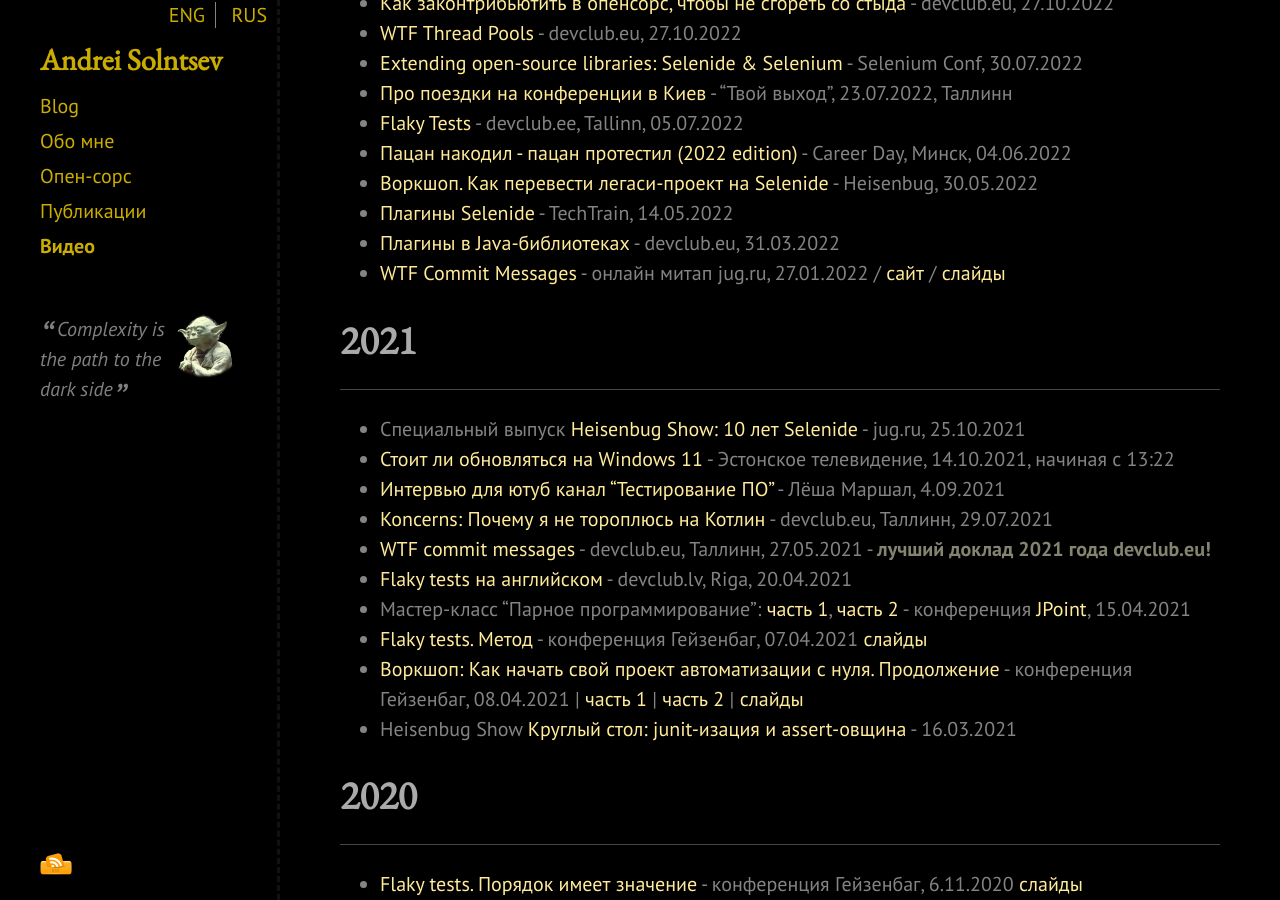
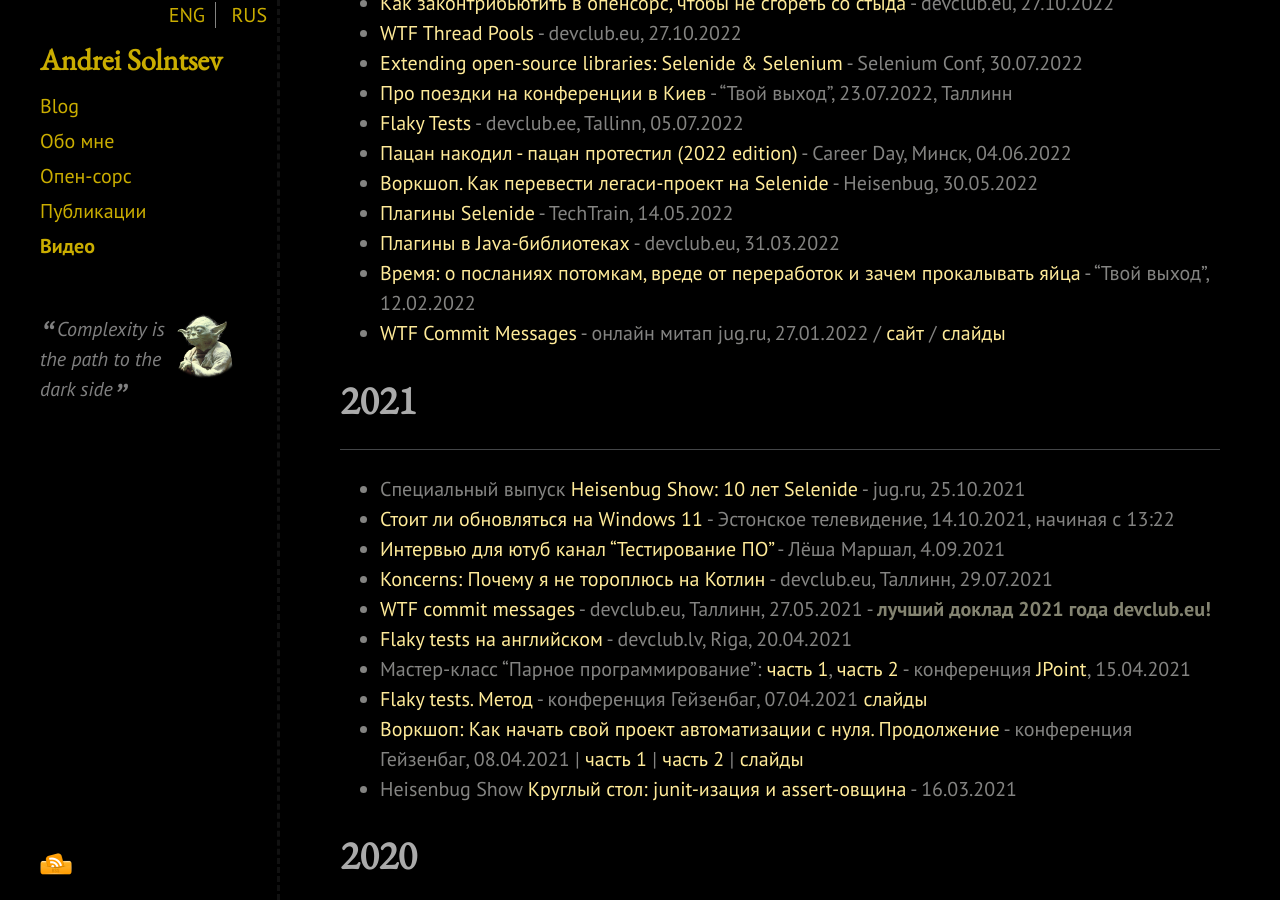
Before and after one commit to asolntsev/asolntsev.github.io, a Jekyll site: the page built from ru/video.md, in a window 1280 px wide and 900 px high, scrolled down 308 px. Built offline with Jekyll 4.4.1, drawn with Linux system fonts in a browser that asks for light colours; nearby versions of some CDN libraries.

Commit message:
add "Time" video from open mic

```diff
--- a/ru/video.md
+++ b/ru/video.md
@@ -18,6 +18,7 @@ category: ru
 * [Воркшоп. Как перевести легаси-проект на Selenide](https://www.youtube.com/watch?v=7YfW6wl1z14) - Heisenbug, 30.05.2022
 * [Плагины Selenide](https://www.youtube.com/watch?v=VuA4P_AS3oA&ab_channel=TechTrain) - TechTrain, 14.05.2022
 * [Плагины в Java-библиотеках](https://www.youtube.com/watch?v=iIIsZRHya-w&ab_channel=DEVCLUB.EU) - devclub.eu, 31.03.2022
+* [Время: о посланиях потомкам, вреде от переработок и зачем прокалывать яйца](https://www.youtube.com/watch?v=Ct2xeT1I3EY&ab_channel=%D0%A2%D0%B2%D0%BE%D0%B9%D0%92%D1%8B%D1%85%D0%BE%D0%B4) - "Твой выход", 12.02.2022
 * [WTF Commit Messages](https://youtu.be/xbnx59viqNk) - онлайн митап jug.ru, 27.01.2022 / [сайт](https://jug.ru/2022/01/%d0%9e%d0%bd%d0%bb%d0%b0%d0%b9%d0%bd-27-%d1%8f%d0%bd%d0%b2%d0%b0%d1%80%d1%8f-%d0%92%d1%81%d1%82%d1%80%d0%b5%d1%87%d0%b0-%d1%81-%d0%90%d0%bd%d0%b4%d1%80%d0%b5%d0%b5%d0%bc-%d0%a1%d0%be%d0%bb%d0%bd/) / [слайды](https://docs.google.com/presentation/d/1VPjCzetQTL3DXUBod_jESMIpjbJOaEIhII3__ErnZlY/edit?usp=sharing)
 
 # 2021
```
